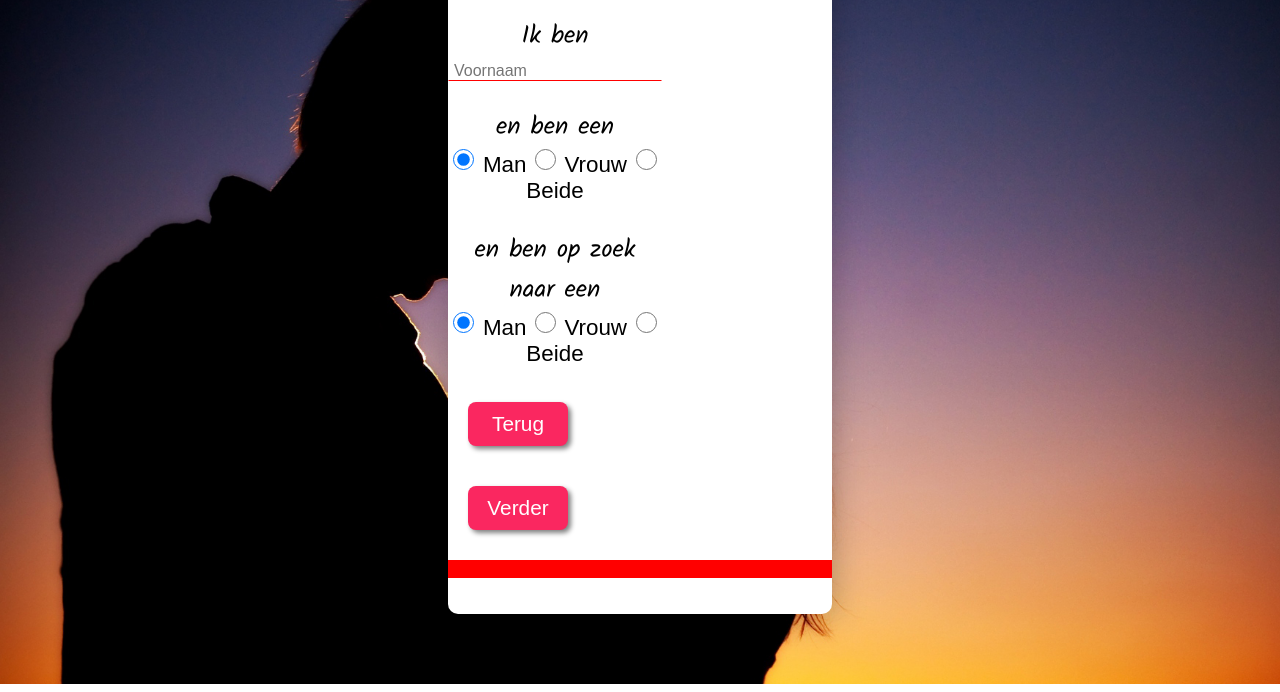
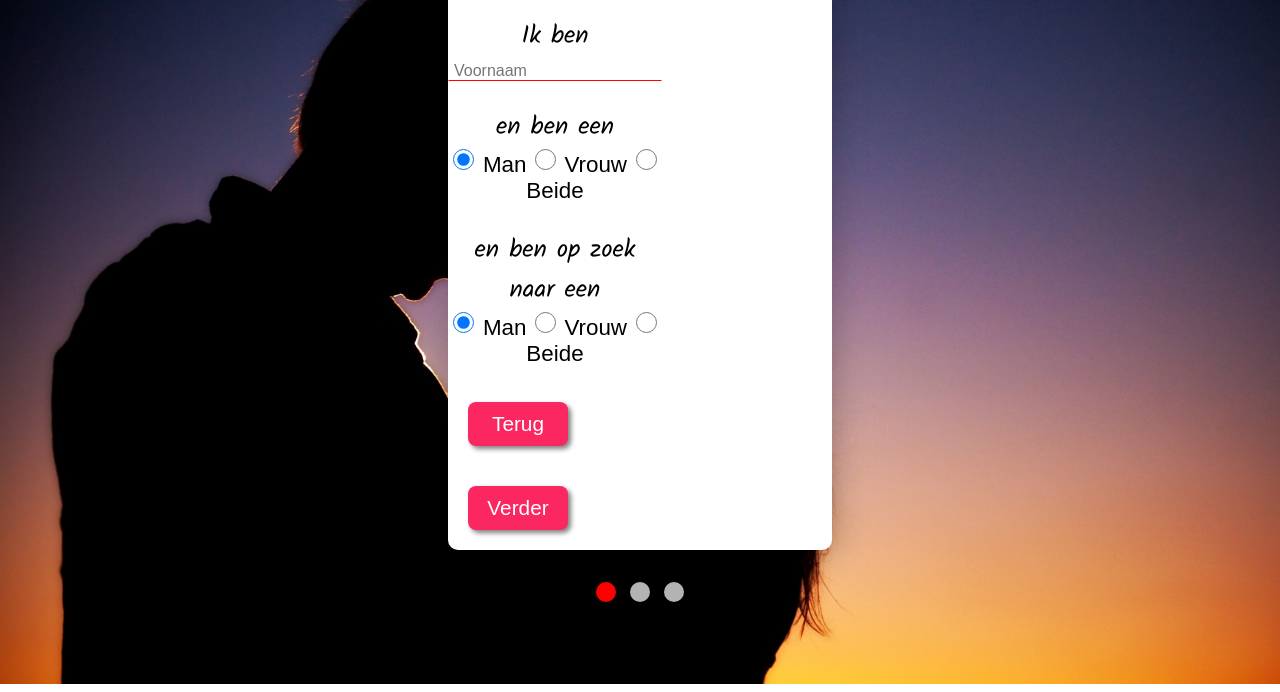
Before and after one commit to ralfz123/fe-assessment-2, a plain HTML site: page registreer_p1.html in a window 1280 px wide. Shown: the part 108-800 px from the top of the page. Drawn offline with Linux system fonts and the light colour scheme; files whose address does not match are found by name; a web font is replaced by a local one.

Commit message:
Fixed svg logoutbutton size and fixed procesbar

```diff
--- a/registreer_p1.html
+++ b/registreer_p1.html
@@ -95,7 +95,7 @@
             <button class="back" name="back">Terug</button>
             <button class="next" name="next">Verder</button>
         </form>
-        <ul>
+        <ul class="procesbalk">
             <li></li>
             <li></li>
             <li></li>
--- a/script/script.js
+++ b/script/script.js
@@ -1,14 +1,12 @@
-// Variable declarations
+// Declare variables
 var fieldset = document.getElementsByTagName('fieldset');
 var button = document.getElementsByTagName('button');
-// var buttonOne = document.getElementsByClassName("back");
-// var buttonTwo = document.getElementsByClassName("next");
 var li = document.getElementsByTagName('li');
 var form = document.getElementsByTagName('form');
 form.onsubmit =()=>{return false};
 
 
-// Functions
+// When the current fieldset is equal to 0, then:
 var current_fieldset = 0;
 fieldset[current_fieldset].style.display = "block";
 if (current_fieldset == 0){
@@ -56,41 +54,9 @@ button[0].onclick = ()=>{
         // button[0].style.display = "none";
 
     }
+
+// Deze doet het niet, want wanneer op 2e scherm op 'terug' geklikt wordt, gaat hij terug naar 1e scherm en gelijk door naar ('/')
+    // if (current_fieldset <= 0) {
+    //     location.href = ('/');
+    // }
 }
-
-// Wanneer user alleen op fieldset[0] is en naar home wilt gaan.
-button[0].addEventListener('click', function home() {
-    if (current_fieldset == 0) {
-        if (button[0].onclick = function goHome(){
-            location.href = ('index.html')
-        });
-    }
-});
-
-
-
-
-
-
-// // Variabelen declareren
-// const persoonsgegevens = document.getElementById('infoNummerEen');
-// const accountgegevens = document.getElementById('infoNummerTwee');
-// const buttonNext = document.getElementById('next');
-// const buttonTerug = document.getElementById('back');
-// const form = document.getElementById('registratepage');
-
-
-// // Wanneer buttonNext wordt geklikt
-// buttonNext.addEventListener('click', function(e) {
-//     e.preventDefault;
-//     accountgegevens.style.display = 'block';
-//     persoonsgegevens.style.display = 'none';
-//     console.log(persoonsgegevens);
-// });
-
-// buttonTerug.addEventListener('click', function(e) {
-//     e.preventDefault;
-//     accountgegevens.style.display = 'none';
-//     persoonsgegevens.style.display = 'block';
-//     console.log(persoonsgegevens);
-// });
--- a/style/style.css
+++ b/style/style.css
@@ -436,7 +436,7 @@ fieldset {
     text-align: center;
     float: right;
     position: absolute;
-
+    background: blue;
 }
 
 .registratepage ul li{
@@ -449,7 +449,23 @@ fieldset {
     /* border: 1px solid rgb(133, 126, 126); */
 }
 
+.procesbalk {
+    width: 100%;
+    margin: 20px auto;
+    text-align: center;
+    float: right;
+    position: absolute;
+    /* background: blue; */
+}
 
+.procesbalk li {
+    width: 20px;
+    height: 20px;
+    border-radius: 50%;
+    background: #b3b3b3;
+    margin: 2px 5px;
+    display: inline-flex;
+}
 
 
 .registratepage fieldset input[type="radio"]{
```
Also changed, not shown: img/logoutbutton.svg.
